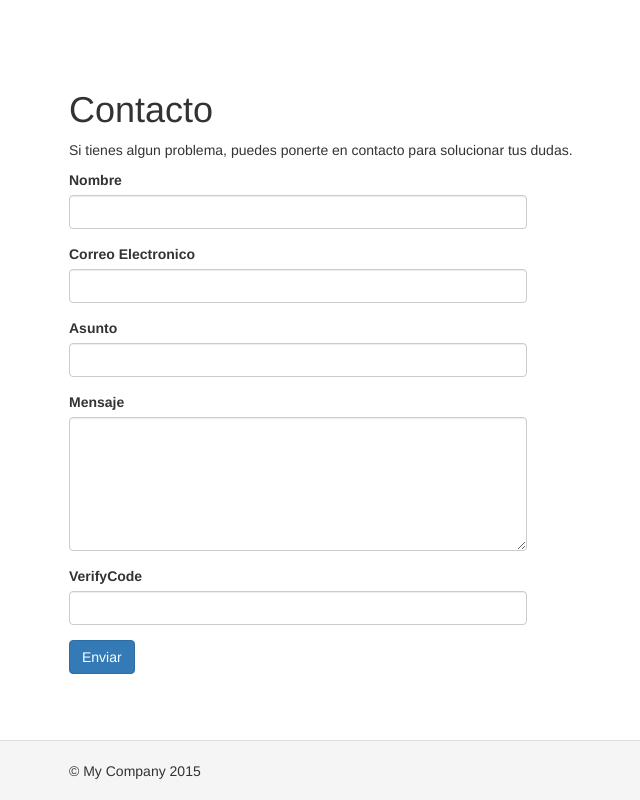
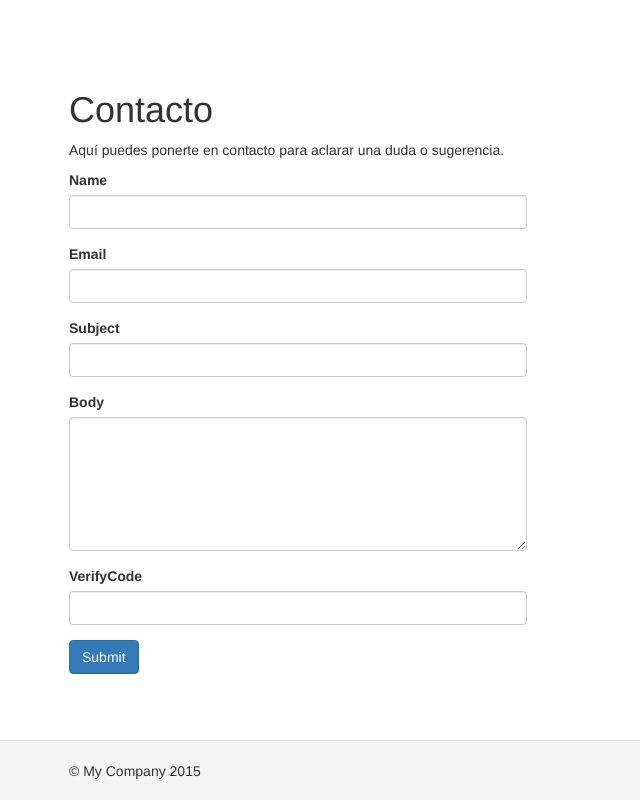
Before and after one commit to cesartejeda/ProyectoFinal, a Yii app: template MiAplicacion/views/site/contact.php in a window 1280 px wide. Shown: the whole page, without its empty margins (1-641 px from the left). Run offline with PHP 8.4 and a stand-in for Yii, Linux system fonts and the light colour scheme; the template is opened without the code that fills it, so the values that code supplies are empty; form fields are guessed from the names that the template uses; some libraries are stand-ins or nearby versions.

Commit message:
Edicion 14

```diff
--- a/MiAplicacion/views/site/contact.php
+++ b/MiAplicacion/views/site/contact.php
@@ -34,7 +34,7 @@ $this->params['breadcrumbs'][] = $this->title;
     <?php else: ?>
 
         <p>
-            Si tienes algun problema, puedes ponerte en contacto para solucionar tus dudas.
+            Aquí puedes ponerte en contacto para aclarar una duda o sugerencia.
         </p>
 
         <div class="row">
@@ -42,20 +42,20 @@ $this->params['breadcrumbs'][] = $this->title;
 
                 <?php $form = ActiveForm::begin(['id' => 'contact-form']); ?>
 
-                    <?= $form->field($model, 'nombre') ?>
+                    <?= $form->field($model, 'name') ?>
 
-                    <?= $form->field($model, 'Correo Electronico') ?>
+                    <?= $form->field($model, 'email') ?>
 
-                    <?= $form->field($model, 'Asunto') ?>
+                    <?= $form->field($model, 'subject') ?>
 
-                    <?= $form->field($model, 'Mensaje')->textArea(['rows' => 6]) ?>
+                    <?= $form->field($model, 'body')->textArea(['rows' => 6]) ?>
 
                     <?= $form->field($model, 'verifyCode')->widget(Captcha::className(), [
                         'template' => '<div class="row"><div class="col-lg-3">{image}</div><div class="col-lg-6">{input}</div></div>',
                     ]) ?>
 
                     <div class="form-group">
-                        <?= Html::submitButton('Enviar', ['class' => 'btn btn-primary', 'name' => 'contact-button']) ?>
+                        <?= Html::submitButton('Submit', ['class' => 'btn btn-primary', 'name' => 'contact-button']) ?>
                     </div>
 
                 <?php ActiveForm::end(); ?>
```
